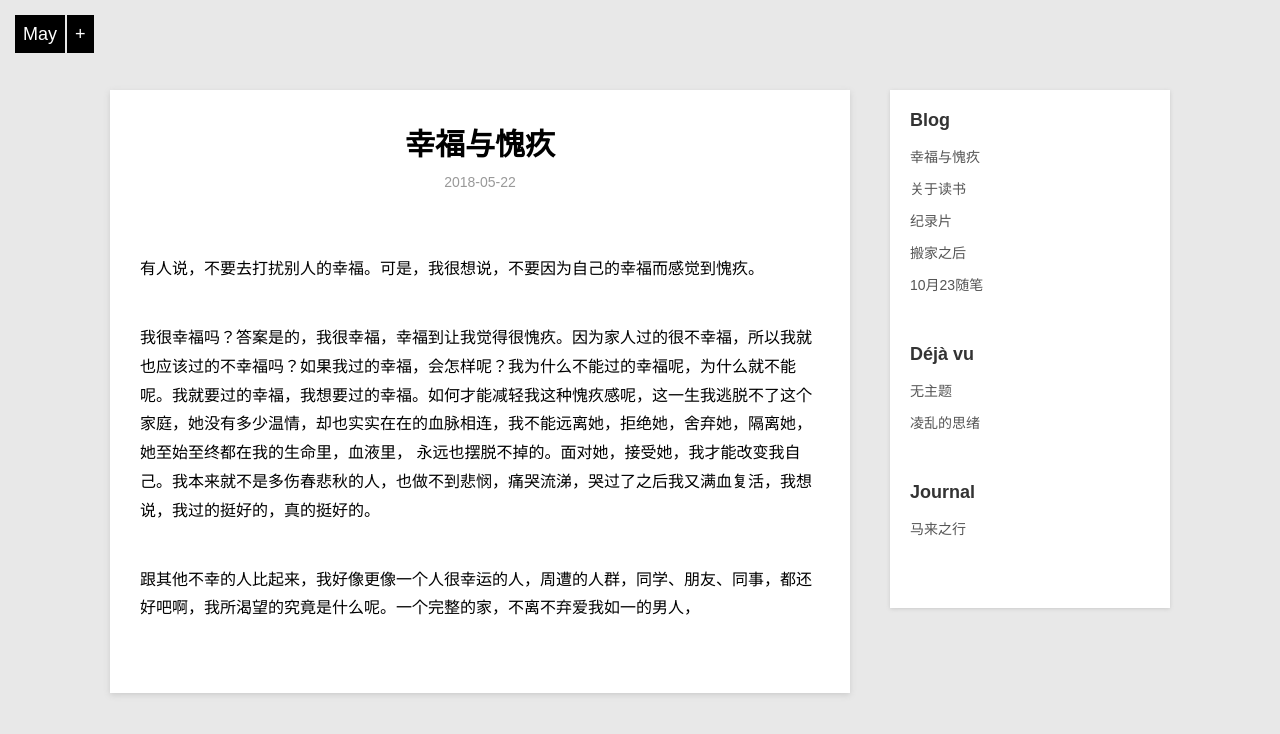
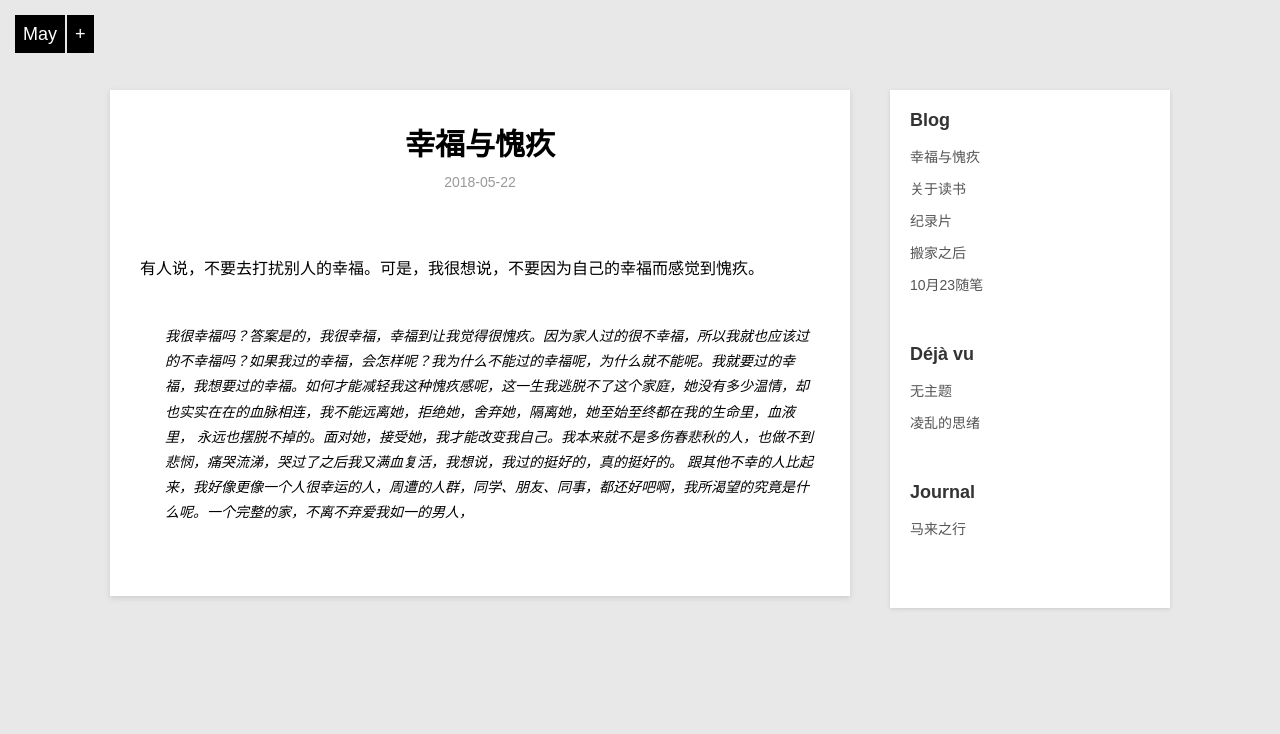
Before and after one commit to violettianjie/violettianjie.github.io, a Jekyll site: the page built from _posts/blog/2018-5-22-Happiness-Guilt.md, in a window 1280 px wide. Shown: the top 734 px of the page. Built offline with Jekyll 4.4.1, drawn with Linux system fonts in a browser that asks for light colours.

```diff
--- a/_posts/blog/2018-5-22-Happiness-Guilt.md
+++ b/_posts/blog/2018-5-22-Happiness-Guilt.md
@@ -8,7 +8,5 @@ category: blog
 
 
 有人说，不要去打扰别人的幸福。可是，我很想说，不要因为自己的幸福而感觉到愧疚。
-
-   我很幸福吗？答案是的，我很幸福，幸福到让我觉得很愧疚。因为家人过的很不幸福，所以我就也应该过的不幸福吗？如果我过的幸福，会怎样呢？我为什么不能过的幸福呢，为什么就不能呢。我就要过的幸福，我想要过的幸福。如何才能减轻我这种愧疚感呢，这一生我逃脱不了这个家庭，她没有多少温情，却也实实在在的血脉相连，我不能远离她，拒绝她，舍弃她，隔离她，她至始至终都在我的生命里，血液里， 永远也摆脱不掉的。面对她，接受她，我才能改变我自己。我本来就不是多伤春悲秋的人，也做不到悲悯，痛哭流涕，哭过了之后我又满血复活，我想说，我过的挺好的，真的挺好的。
-
-   跟其他不幸的人比起来，我好像更像一个人很幸运的人，周遭的人群，同学、朋友、同事，都还好吧啊，我所渴望的究竟是什么呢。一个完整的家，不离不弃爱我如一的男人，
+>我很幸福吗？答案是的，我很幸福，幸福到让我觉得很愧疚。因为家人过的很不幸福，所以我就也应该过的不幸福吗？如果我过的幸福，会怎样呢？我为什么不能过的幸福呢，为什么就不能呢。我就要过的幸福，我想要过的幸福。如何才能减轻我这种愧疚感呢，这一生我逃脱不了这个家庭，她没有多少温情，却也实实在在的血脉相连，我不能远离她，拒绝她，舍弃她，隔离她，她至始至终都在我的生命里，血液里， 永远也摆脱不掉的。面对她，接受她，我才能改变我自己。我本来就不是多伤春悲秋的人，也做不到悲悯，痛哭流涕，哭过了之后我又满血复活，我想说，我过的挺好的，真的挺好的。
+>跟其他不幸的人比起来，我好像更像一个人很幸运的人，周遭的人群，同学、朋友、同事，都还好吧啊，我所渴望的究竟是什么呢。一个完整的家，不离不弃爱我如一的男人，
```
